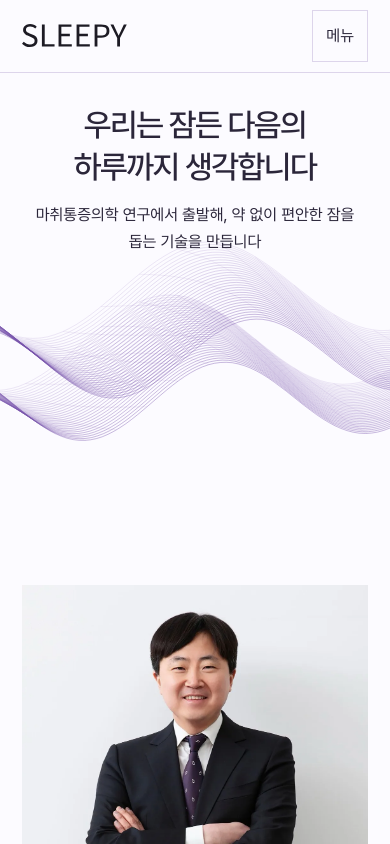
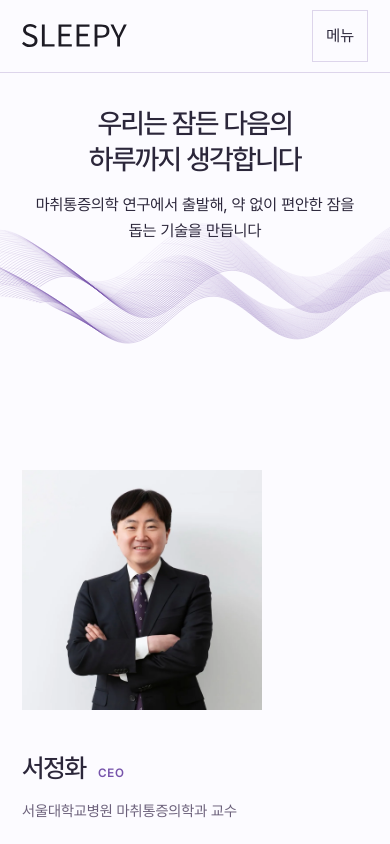
Before and after one commit to miniintern-sleepy/sleepy, a Next.js app: page /ko/company in a window 390 px wide. Shown: the top 844 px of the page. Built offline with nearby package versions, Linux system fonts and the light colour scheme.

Commit message:
style: 모바일 글자 크기와 화면별 배치 정리 #96

```diff
--- a/src/app/[lang]/company/_components/CeoSection.tsx
+++ b/src/app/[lang]/company/_components/CeoSection.tsx
@@ -26,7 +26,7 @@ export default function CeoSection({ copy }: { copy: Copy }) {
               width={1088}
               height={1156}
               sizes="(min-width: 1441px) 37.78vw, (min-width: 1024px) 544px, (min-width: 768px) 320px, 100vw"
-              className="aspect-square w-full object-cover object-top"
+              className="company-ceo-photo aspect-square w-full object-cover object-top"
             />
           </Reveal>
         )}
--- a/src/app/[lang]/company/company.css
+++ b/src/app/[lang]/company/company.css
@@ -374,3 +374,41 @@
     margin-top: var(--space-section-small);
   }
 }
+
+/*
+ * #96 휴대폰 정리.
+ * - 대표 사진: 폭 가득(약 330px) 정사각형이 화면을 다 덮어 240px로 줄인다.
+ * - 회사 정보 표: 이름 칸 96px 때문에 값이 줄바꿈돼 72px로 줄인다(가장 긴 이름 "핵심 기술"이 한 줄에 들어간다).
+ * - 원리 그림: 동그라미 3개를 세로로 쌓으면 두 소리가 합쳐지는 관계가 안 보여 한 줄로 놓는다.
+ * - 걸음 제목: 아래 연표가 왼쪽 정렬이라 제목도 왼쪽에 맞춘다.
+ */
+@media (max-width: 520px) {
+  .company-ceo-photo {
+    max-width: 240px;
+  }
+  .company-about-table > div {
+    grid-template-columns: 72px minmax(0, 1fr);
+  }
+  .company-tech-mobile {
+    flex-direction: row;
+    justify-content: center;
+    align-items: flex-start;
+    gap: 12px;
+  }
+  .company-tech-mobile .company-tech-ear {
+    text-align: center;
+  }
+  .company-tech-ear-circle {
+    width: 84px;
+    height: 84px;
+  }
+  .company-tech-center-circle {
+    width: 108px;
+    height: 108px;
+    margin-top: -12px;
+    text-align: center;
+  }
+  .company-history h2 {
+    text-align: left;
+  }
+}
--- a/src/app/[lang]/product/_components/SpecsSection.tsx
+++ b/src/app/[lang]/product/_components/SpecsSection.tsx
@@ -13,7 +13,7 @@ export default function SpecsSection({ specs }: { specs: ProductSpec[] }) {
             {column.map((spec) => (
               <div
                 key={spec.id}
-                className="grid grid-cols-[112px_minmax(0,1fr)] gap-4 border-t border-rule py-6 text-helper"
+                className="grid grid-cols-[96px_minmax(0,1fr)] gap-4 border-t border-rule py-6 text-helper sm:grid-cols-[112px_minmax(0,1fr)]"
               >
                 <dt className="text-text-link">{spec.label}</dt>
                 <dd className="wrap-anywhere whitespace-pre-line text-muted">
--- a/src/app/[lang]/technology/technology.css
+++ b/src/app/[lang]/technology/technology.css
@@ -506,3 +506,17 @@
     padding-block: 60px;
   }
 }
+
+/*
+ * #96 휴대폰 정리.
+ * - 중추신경계 억제 소개: 세 줄 넘는 문단을 가운데 정렬하면 줄 시작이 매번 달라 읽기 어렵다. 왼쪽에 맞춘다.
+ * - 눈금 영어 보조 글자: 9px는 너무 작아 10px로 올린다(11px는 "general anesthesia"가 두 줄로 꺾였다).
+ */
+@media (max-width: 520px) {
+  .tech-intro > header {
+    text-align: left;
+  }
+  .tech-intro .tech-spectrum {
+    --text-spectrum-english: 0.625rem;
+  }
+}
--- a/src/components/layout/layout.css
+++ b/src/components/layout/layout.css
@@ -224,3 +224,15 @@
     gap: 12px;
   }
 }
+/* #96 휴대폰에서는 꼬리말 메뉴를 로고 아래 줄로 내리고 12px → 13px로 키운다. 로고 옆에 붙으면 작고 빽빽했다. */
+@media (max-width: 520px) {
+  .footer-top {
+    flex-direction: column;
+    align-items: flex-start;
+    gap: 8px;
+  }
+  .footer-navigation {
+    gap: 20px;
+    font-size: var(--text-footer-nav);
+  }
+}
--- a/src/components/ui/PageHero.css
+++ b/src/components/ui/PageHero.css
@@ -81,3 +81,37 @@
     background-position: calc(50% + 14.5px) 62px;
   }
 }
+/*
+ * #96 휴대폰에서는 물결을 0.6배(900×300 → 540×180)로 줄여 첫머리를 약 110px 줄인다.
+ * 이유: 하위 화면 6개가 모두 첫머리만 360~440px라 본문이 화면 절반 아래에서 시작했다.
+ * 가로 위치는 760px 구간 값에 0.6을 곱했고, 세로 위치는 제목 아래 그대로 둔다. 높이 = 세로 위치 + 180 + 18.
+ */
+@media (max-width: 520px) {
+  .page-hero,
+  .page-hero-company,
+  .page-hero-technology,
+  .page-hero-product {
+    background-size: 540px 180px;
+  }
+  .page-hero-company {
+    min-height: 322px;
+    background-position: 50% 124px;
+  }
+  .page-hero-technology {
+    min-height: 297px;
+    background-position: calc(50% - 18px) 99px;
+  }
+  .page-hero-product {
+    min-height: 324px;
+    background-position: calc(50% + 6px) 126px;
+  }
+  .page-hero-newsroom {
+    background-position: calc(50% + 24px) 55px;
+  }
+  .page-hero-faq {
+    background-position: calc(50% - 30px) 59px;
+  }
+  .page-hero-contact {
+    background-position: calc(50% + 9px) 62px;
+  }
+}
--- a/src/styles/tokens.css
+++ b/src/styles/tokens.css
@@ -520,3 +520,41 @@
     --text-newsroom-feature-title: 1.5rem;
   }
 }
+
+/*
+ * #96 모바일 글자 단계. 375px에서 제목이 31~41px라 한 화면에 제목만 차 보였다(2026-11-16 운영 측정).
+ * 휴대폰 폭(520px 이하)에서는 제목을 세 단계로 묶는다: 첫 화면 32px, 섹션 제목 26px, 작은 제목 20~22px.
+ * 주의: 위의 760·520·400 구간 값보다 뒤에 있어야 이긴다. 이 블록을 위로 옮기지 않는다.
+ */
+@media (max-width: 520px) {
+  :root {
+    --text-landing-title: 2rem;
+    --text-page-hero-title: 1.75rem;
+
+    --text-story-heading: 1.625rem;
+    --text-day-heading: 1.625rem;
+    --text-stage-heading: 1.625rem;
+    --text-latest-heading: 1.625rem;
+    --text-detail-heading: 1.625rem;
+    --text-kit-heading: 1.625rem;
+    --text-patent-heading: 1.625rem;
+    --text-research-heading: 1.375rem;
+    --text-cta-heading: 1.375rem;
+    --text-form-aside: 1.375rem;
+    --text-feature-heading: 1.375rem;
+
+    --text-founder-quote: 1.3125rem;
+    --text-founder-quote--line-height: 1.7;
+    --text-founder-name: 1.25rem;
+    --text-form-title: 1.25rem;
+    --text-newsroom-feature-title: 1.25rem;
+    --text-context-heading: 1.1875rem;
+    --text-guide-caption: 1.125rem;
+    --text-spec-value: 1.375rem;
+
+    --text-metric-number: 2.25rem;
+    --text-patent-number: 2.25rem;
+
+    --size-page-hero: 260px;
+  }
+}
```
Also changed, not shown: src/app/[lang]/contact/contact.css (+18 -0 lines), src/app/[lang]/faq/faq.css (+10 -0 lines), src/app/[lang]/home.css (+27 -0 lines), src/app/[lang]/newsroom/newsroom.css (+11 -0 lines), 1 other file (tests, documents, lock files or other folders).
